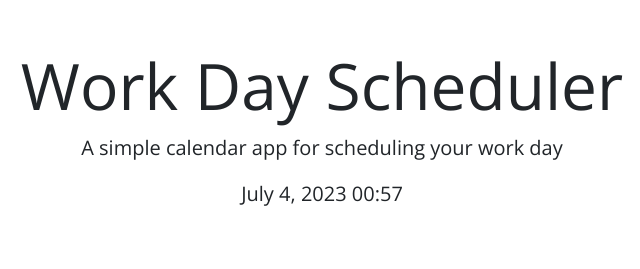
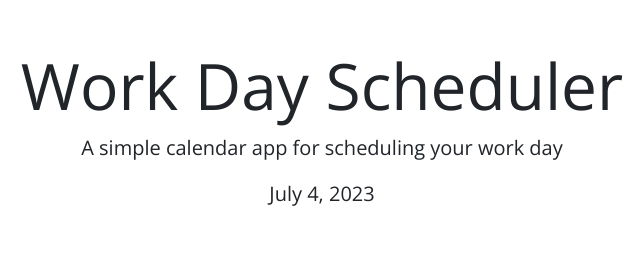
Before and after one commit to cecrouch01/Coders-Calendar, a plain HTML site: page index.html in a window 1280 px wide. Shown: the top 269 px of the page, 318-958 px from the left. Drawn offline with nearby package versions, Linux system fonts and the light colour scheme.

Commit message:
addition of changing color p/p/f

```diff
--- a/script.js
+++ b/script.js
@@ -19,25 +19,17 @@ $(function () {
   // TODO: Add code to get any user input that was saved in localStorage and set
   // the values of the corresponding textarea elements. HINT: How can the id
   // attribute of each time-block be used to do this?
-  //
-  // TODO: Add code to display the current date in the header of the page.
-  var today = dayjs();
-$("#currentDay").text(today.format("MMMM D, YYYY HH:mm"))
-
-  // TODO: Add code to apply the past, present, or future class to each time
-  // block by comparing the id to the current hour. HINTS: How can the id
-  // attribute of each time-block be used to conditionally add or remove the
-  // past, present, and future classes? How can Day.js be used to get the
-  // current hour in 24-hour time?
-
-  // $(".time-block").addClass("future");
-  var currentHour = today.hour()
 
 
-  $(".time-block").each(function() {
-    // debugger;
-    var hourBlock = $(this).attr("id")
-    if(currentHour === hourBlock) {
+  //This displays the date at the top of the page
+  var today = dayjs();
+  $("#currentDay").text(today.format("MMMM D, YYYY"))
+
+  //This dynamically changes the class of the div to past, present, or future
+  var currentHour = today.hour()
+    $(".time-block").each(function() {
+    var hourBlock = $(this).attr("id");
+    if(currentHour == hourBlock) {
       $(this).addClass("present")
     } else if(currentHour < hourBlock) {
       $(this).addClass("future")
@@ -45,6 +37,4 @@ $("#currentDay").text(today.format("MMMM D, YYYY HH:mm"))
       $(this).addClass("past")
     }
   })
-  console.log(currentHour > hourBlock)
-    console.log(today.hour());
 });
```
Also changed, not shown: index.html (+0 -16 lines).
